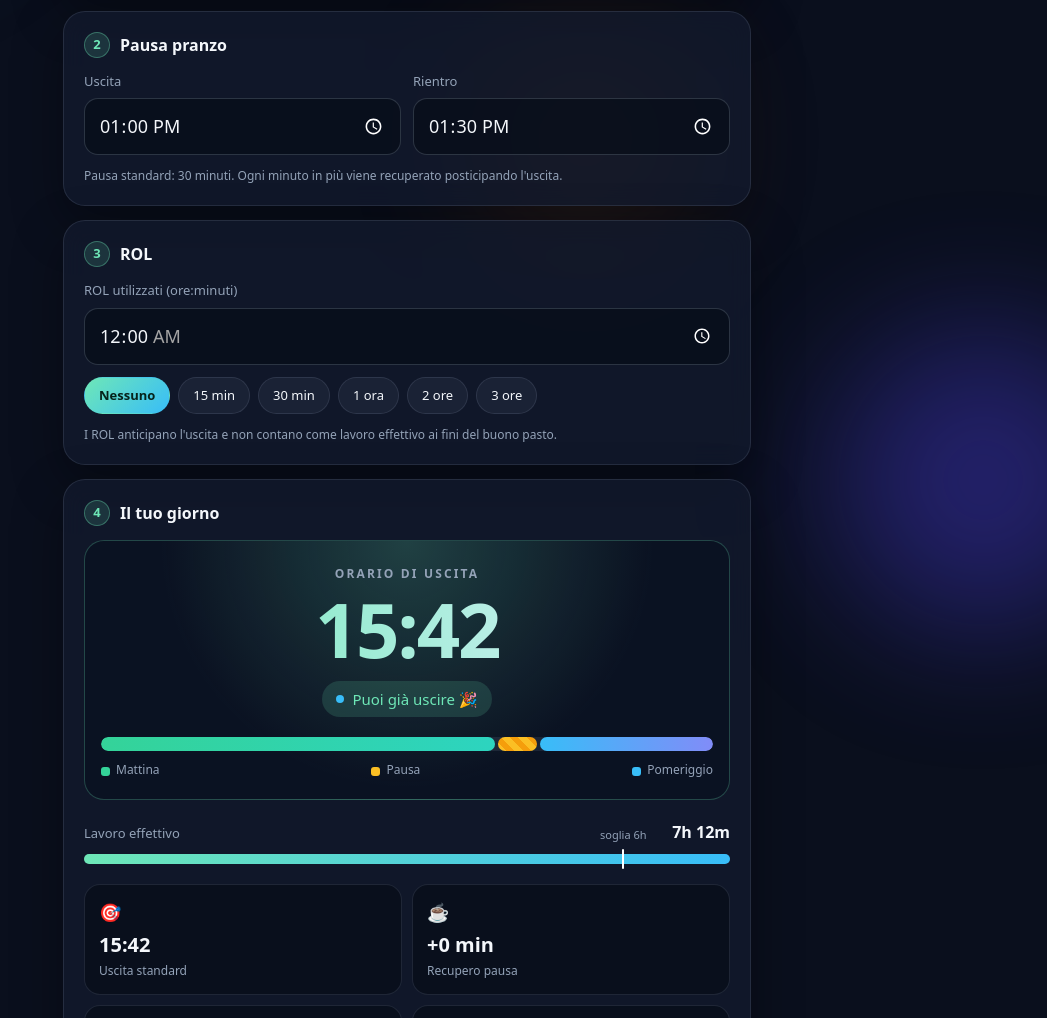
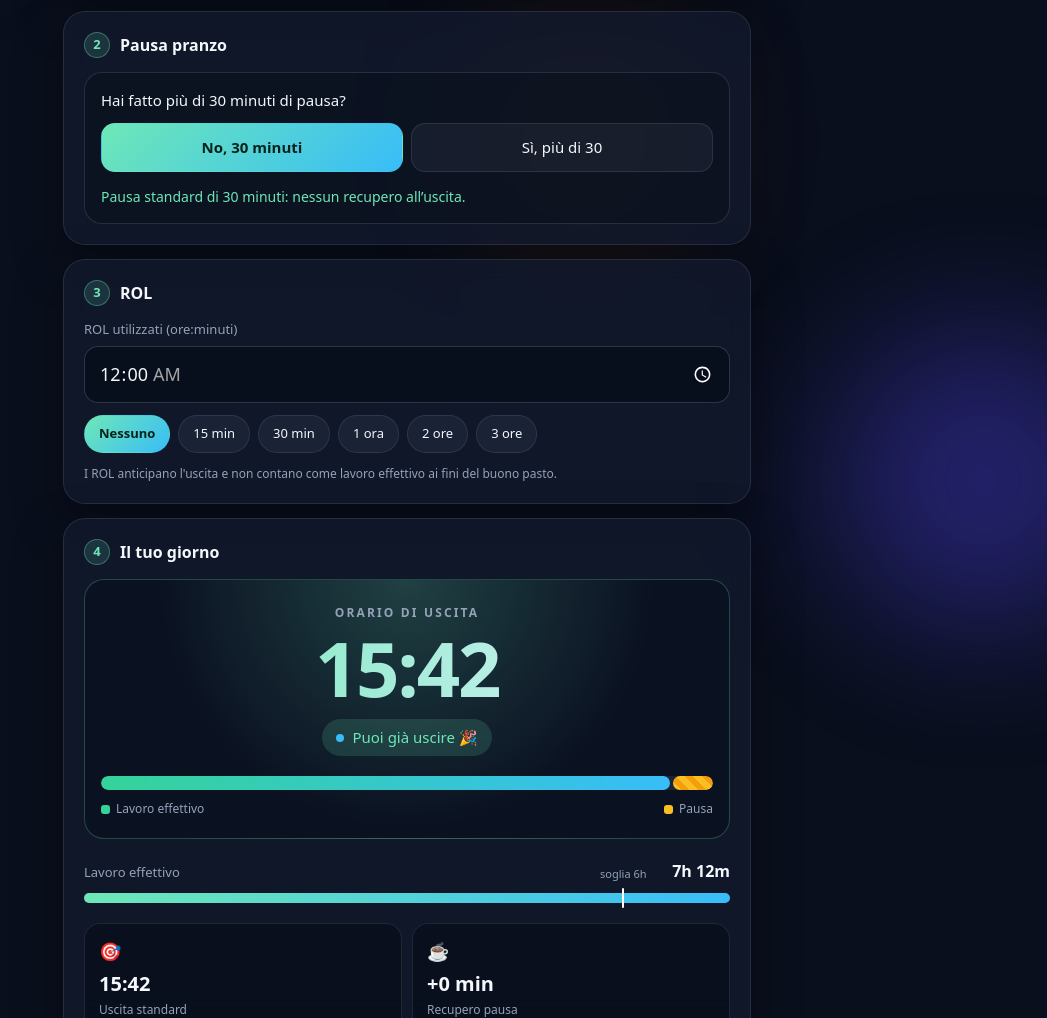
Before and after one commit to angelopalazzo/Timbratura, a plain HTML site: page index.html in a window 1280 px wide. Shown: the part 295-1313 px from the top of the page, without its empty margins (233-1280 px from the left). Drawn offline with Linux system fonts and the light colour scheme.

Commit message:
Sostituisci i campi pausa pranzo con un riquadro sì/no oltre 30 minuti
Co-Authored-By: Claude Haiku 5.5 <noreply@anthropic.com>

Claude-Session: https://claude.ai/code/session_01N6uPUf1txNM4owZRYbWDcy

```diff
--- a/index.html
+++ b/index.html
@@ -43,7 +43,6 @@ h2{display:flex;align-items:center;gap:10px;font-size:16px;margin:0 0 14px}
 .step{width:26px;height:26px;border-radius:50%;display:grid;place-items:center;font-size:13px;font-weight:800;
   background:rgba(110,231,183,.14);color:var(--accent);border:1px solid rgba(110,231,183,.35)}
 
-.grid{display:grid;grid-template-columns:1fr 1fr;gap:12px}
 .field{display:flex;flex-direction:column;gap:7px}
 label{font-size:13px;color:var(--muted)}
 input{width:100%;min-height:50px;background:rgba(5,10,20,.6);border:1px solid rgba(148,163,184,.25);border-radius:14px;
@@ -57,6 +56,19 @@ input:focus{border-color:var(--accent);box-shadow:0 0 0 4px rgba(110,231,183,.15
   padding:8px 14px;font:inherit;font-size:13px;cursor:pointer;transition:all .2s}
 .chip:hover{border-color:var(--accent)}
 .chip.on{background:linear-gradient(135deg,var(--accent),var(--accent2));color:#06231b;border-color:transparent;font-weight:700}
+
+.lunchbox{border:1px solid rgba(148,163,184,.2);border-radius:18px;padding:16px;background:rgba(5,10,20,.4)}
+.lunch-q{font-size:15px;margin-bottom:12px}
+.toggle{display:grid;grid-template-columns:1fr 1fr;gap:8px}
+.opt{border:1px solid var(--line);background:rgba(148,163,184,.08);color:var(--text);border-radius:14px;
+  padding:12px;font:inherit;font-size:15px;cursor:pointer;transition:all .2s}
+.opt:hover{border-color:var(--accent)}
+.opt.on{background:linear-gradient(135deg,var(--accent),var(--accent2));color:#06231b;border-color:transparent;font-weight:700}
+.extra{display:none;flex-direction:column;margin-top:14px}
+.extra-label{font-size:13px;color:var(--muted)}
+.lunch-status{margin:14px 0 0;font-size:14px;color:var(--accent)}
+.lunch-status.long{color:var(--warm)}
+.lunch-status.todo{color:var(--muted)}
 
 .result{position:relative;text-align:center;padding:24px 16px 20px;border-radius:20px;
   background:radial-gradient(circle at 50% 0,rgba(110,231,183,.22),transparent 60%),rgba(9,16,30,.6);
@@ -75,15 +87,14 @@ input:focus{border-color:var(--accent);box-shadow:0 0 0 4px rgba(110,231,183,.15
 
 .timeline{margin-top:20px;text-align:left}
 .bar{display:flex;height:14px;border-radius:99px;overflow:hidden;background:rgba(148,163,184,.12);gap:3px}
-.seg{min-width:0;transition:flex-grow .5s ease}
-.seg.morning{background:linear-gradient(90deg,#34d399,#2dd4bf);border-radius:99px}
-.seg.lunch{background:repeating-linear-gradient(45deg,var(--warm) 0 6px,#f59e0b 6px 12px);border-radius:99px}
-.seg.afternoon{background:linear-gradient(90deg,#38bdf8,#818cf8);border-radius:99px}
+.seg{min-width:0;transition:flex-grow .5s ease;border-radius:99px}
+.seg.work{background:linear-gradient(90deg,#34d399,#38bdf8)}
+.seg.lunch{background:repeating-linear-gradient(45deg,var(--warm) 0 6px,#f59e0b 6px 12px)}
 .legend{display:flex;justify-content:space-between;flex-wrap:wrap;gap:8px;margin-top:10px;font-size:12px;color:var(--muted)}
 .legend span::before{content:"";display:inline-block;width:9px;height:9px;border-radius:3px;margin-right:6px;vertical-align:middle}
-.legend .m::before{background:#34d399}.legend .l::before{background:var(--warm)}.legend .a::before{background:#38bdf8}
+.legend .w::before{background:#34d399}.legend .l::before{background:var(--warm)}
 
-.work{margin-top:20px;text-align:left}
+.work-box{margin-top:20px;text-align:left}
 .worklabel{display:flex;justify-content:space-between;align-items:baseline;font-size:13px;color:var(--muted);margin-bottom:10px}
 .worklabel strong{font-size:16px;color:var(--text);font-variant-numeric:tabular-nums}
 .track{position:relative;height:10px;border-radius:99px;background:rgba(148,163,184,.12)}
@@ -125,7 +136,6 @@ button.secondary{flex:1;border:1px solid var(--line);background:rgba(148,163,184
 @media(max-width:520px){
   main{padding:18px 12px 40px}
   .card{padding:16px;border-radius:18px}
-  .grid{gap:10px}
   .stats{gap:8px}
   .stat strong{font-size:18px}
   .orb.c{display:none}
@@ -148,17 +158,32 @@ button.secondary{flex:1;border:1px solid var(--line);background:rgba(148,163,184
 
 <section class="card">
   <h2><span class="step">2</span>Pausa pranzo</h2>
-  <div class="grid">
-    <div class="field"><label for="lunchOut">Uscita</label><input id="lunchOut" type="time" value="13:00"></div>
-    <div class="field"><label for="lunchIn">Rientro</label><input id="lunchIn" type="time" value="13:30"></div>
+  <div class="lunchbox">
+    <div class="lunch-q">Hai fatto più di 30 minuti di pausa?</div>
+    <div class="toggle">
+      <button class="opt on" id="lunchNo">No, 30 minuti</button>
+      <button class="opt" id="lunchYes">Sì, più di 30</button>
+    </div>
+    <div class="extra" id="extra">
+      <div class="extra-label">Quanti minuti in più?</div>
+      <div class="chips">
+        <button class="chip" data-extra="5">+5 min</button>
+        <button class="chip" data-extra="10">+10 min</button>
+        <button class="chip" data-extra="15">+15 min</button>
+        <button class="chip" data-extra="20">+20 min</button>
+        <button class="chip" data-extra="30">+30 min</button>
+        <button class="chip" data-extra="45">+45 min</button>
+        <button class="chip" data-extra="60">+60 min</button>
+      </div>
+    </div>
+    <p class="lunch-status" id="lunchStatus">Pausa standard di 30 minuti: nessun recupero all’uscita.</p>
   </div>
-  <p class="hint">Pausa standard: 30 minuti. Ogni minuto in più viene recuperato posticipando l'uscita.</p>
 </section>
 
 <section class="card">
   <h2><span class="step">3</span>ROL</h2>
   <div class="field"><label for="rol">ROL utilizzati (ore:minuti)</label><input id="rol" type="time" min="00:00" max="07:42" step="300" value="00:00"></div>
-  <div class="chips" id="chips">
+  <div class="chips">
     <button class="chip" data-rol="0">Nessuno</button>
     <button class="chip" data-rol="15">15 min</button>
     <button class="chip" data-rol="30">30 min</button>
@@ -179,15 +204,14 @@ button.secondary{flex:1;border:1px solid var(--line);background:rgba(148,163,184
 
     <div class="timeline">
       <div class="bar" aria-hidden="true">
-        <div class="seg morning" id="segM"></div>
+        <div class="seg work" id="segW"></div>
         <div class="seg lunch" id="segL"></div>
-        <div class="seg afternoon" id="segA"></div>
       </div>
-      <div class="legend"><span class="m">Mattina</span><span class="l">Pausa</span><span class="a">Pomeriggio</span></div>
+      <div class="legend"><span class="w">Lavoro effettivo</span><span class="l">Pausa</span></div>
     </div>
   </div>
 
-  <div class="work">
+  <div class="work-box">
     <div class="worklabel"><span>Lavoro effettivo</span><strong id="work">7h 12m</strong></div>
     <div class="track"><div class="fill" id="fill"></div><div class="tick"></div></div>
   </div>
@@ -238,12 +262,13 @@ const MEAL_MIN = 360;   // soglia buono pasto: 6h di lavoro effettivo
 const fmt = mins => { mins=((mins%1440)+1440)%1440; return String(Math.floor(mins/60)).padStart(2,'0')+':'+String(mins%60).padStart(2,'0'); };
 const duration = mins => `${Math.floor(mins/60)}h ${String(mins%60).padStart(2,'0')}m`;
 const readTime = id => { const v=$(id).value; if(!/^\d{2}:\d{2}$/.test(v)) return null; const [h,m]=v.split(':').map(Number); return h<24&&m<60?h*60+m:null; };
-
 const readRol = () => { const m=/^(\d{2}):(\d{2})/.exec($('rol').value); return m ? Math.min(DAY, Number(m[1])*60+Number(m[2])) : 0; };
 const toHHMM = mins => String(Math.floor(mins/60)).padStart(2,'0')+':'+String(mins%60).padStart(2,'0');
 
 let summary = '';
 let lastExit = null;
+let lunchLong = false;   // pausa oltre i 30 minuti?
+let lunchExtra = 0;      // minuti oltre i 30
 
 function mealJoke(rol){
   if(rol>=120) return 'Hai conquistato tempo libero, ma il buono pasto ha già dato le dimissioni. Buon appetito… a pagamento! 😂';
@@ -266,20 +291,34 @@ function refreshCountdown(){
 }
 setInterval(refreshCountdown,1000);
 
+function updateLunchBox(){
+  $('lunchNo').classList.toggle('on', !lunchLong);
+  $('lunchYes').classList.toggle('on', lunchLong);
+  $('extra').style.display = lunchLong ? 'flex' : 'none';
+  document.querySelectorAll('[data-extra]').forEach(c=>c.classList.toggle('on', lunchLong && Number(c.dataset.extra)===lunchExtra));
+  const st=$('lunchStatus');
+  if(!lunchLong){
+    st.textContent='Pausa standard di 30 minuti: nessun recupero all’uscita.'; st.className='lunch-status';
+  }else if(lunchExtra===0){
+    st.textContent='Seleziona di quanti minuti hai superato i 30.'; st.className='lunch-status todo';
+  }else{
+    st.textContent=`Pausa di ${30+lunchExtra} minuti: uscita posticipata di ${lunchExtra} minuti.`; st.className='lunch-status long';
+  }
+}
+
 function update(){
   summary = '';
-  const start=readTime('start'), out=readTime('lunchOut'), back=readTime('lunchIn');
+  const start=readTime('start');
   const rol=readRol();
+  const delay=lunchLong?lunchExtra:0;
+  const pausa=30+delay;
 
   $('error').textContent='';
-  document.querySelectorAll('.chip').forEach(c=>c.classList.toggle('on', Number(c.dataset.rol)===rol));
+  document.querySelectorAll('[data-rol]').forEach(c=>c.classList.toggle('on', Number(c.dataset.rol)===rol));
+  updateLunchBox();
 
-  if(start===null||out===null||back===null){ $('error').textContent='Inserisci tutti gli orari.'; return; }
-  if(out<start || back<out){ $('error').textContent='Controlla gli orari: la pausa deve iniziare dopo l’ingresso e il rientro dopo l’uscita.'; return; }
-  const breakMinutes=back-out;
-  if(breakMinutes>240){ $('error').textContent='La pausa inserita supera le 4 ore: verifica gli orari.'; return; }
+  if(start===null){ $('error').textContent='Inserisci l’orario della prima timbratura.'; return; }
 
-  const delay=Math.max(0,breakMinutes-30);
   const standard=start+DAY;
   const exit=standard+delay-rol;
   const effective=EFFECTIVE-rol;
@@ -287,15 +326,13 @@ function update(){
   const meal=effective>=MEAL_MIN;
 
   lastExit=exit;
-
   const exitEl=$('exit');
   exitEl.textContent=fmt(exit);
   exitEl.classList.remove('flash'); void exitEl.offsetWidth; exitEl.classList.add('flash');
   refreshCountdown();
 
-  $('segM').style.flexGrow=Math.max(0,out-start);
-  $('segL').style.flexGrow=breakMinutes;
-  $('segA').style.flexGrow=Math.max(0,exit-back);
+  $('segW').style.flexGrow=shownEffective;
+  $('segL').style.flexGrow=pausa;
 
   $('fill').style.width=Math.min(100,shownEffective/EFFECTIVE*100)+'%';
   $('fill').classList.toggle('no',!meal);
@@ -312,16 +349,19 @@ function update(){
   $('mealMessage').textContent=meal?'Ottimo! Hai raggiunto almeno 6 ore di lavoro effettivo. Il pranzo è salvo.':mealJoke(rol);
   $('mealDetail').textContent='Soglia: 6h 00m · Lavoro effettivo: '+duration(shownEffective);
 
-  summary=`TIMBRATURA\nIngresso: ${$('start').value}\nPausa: ${$('lunchOut').value} – ${$('lunchIn').value}\nDurata pausa: ${breakMinutes} min\nRecupero pausa: ${delay} min\nROL: ${rol} min\nUscita prevista: ${fmt(exit)}\nLavoro effettivo: ${duration(shownEffective)}\nBuono pasto: ${meal?'MATURATO':'NON MATURATO'}`;
+  summary=`TIMBRATURA\nIngresso: ${$('start').value}\nPausa: ${pausa} min\nRecupero pausa: ${delay} min\nROL: ${rol} min\nUscita prevista: ${fmt(exit)}\nLavoro effettivo: ${duration(shownEffective)}\nBuono pasto: ${meal?'MATURATO':'NON MATURATO'}`;
 }
 
-['start','lunchOut','lunchIn','rol'].forEach(id=>{
+['start','rol'].forEach(id=>{
   $(id).addEventListener('input',update);
   $(id).addEventListener('change',update);
 });
-document.querySelectorAll('.chip').forEach(b=>b.addEventListener('click',()=>{ $('rol').value=toHHMM(Number(b.dataset.rol)); update(); }));
+document.querySelectorAll('[data-rol]').forEach(b=>b.addEventListener('click',()=>{ $('rol').value=toHHMM(Number(b.dataset.rol)); update(); }));
+$('lunchNo').addEventListener('click',()=>{ lunchLong=false; lunchExtra=0; update(); });
+$('lunchYes').addEventListener('click',()=>{ lunchLong=true; update(); });
+document.querySelectorAll('[data-extra]').forEach(b=>b.addEventListener('click',()=>{ lunchLong=true; lunchExtra=Number(b.dataset.extra); update(); }));
 $('reset').addEventListener('click',()=>{
-  $('start').value='08:00'; $('lunchOut').value='13:00'; $('lunchIn').value='13:30'; $('rol').value='00:00';
+  $('start').value='08:00'; $('rol').value='00:00'; lunchLong=false; lunchExtra=0;
   update();
 });
 function flashCopy(text){
```
